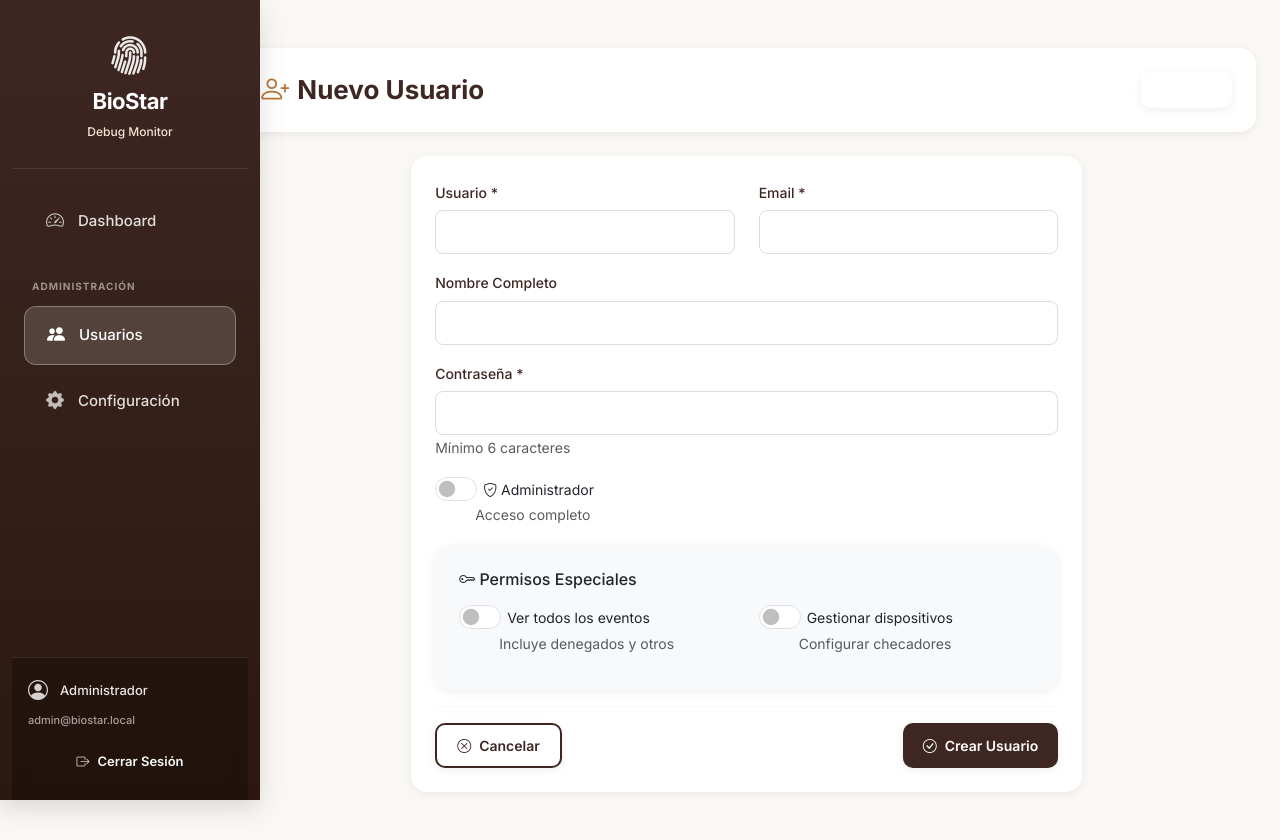
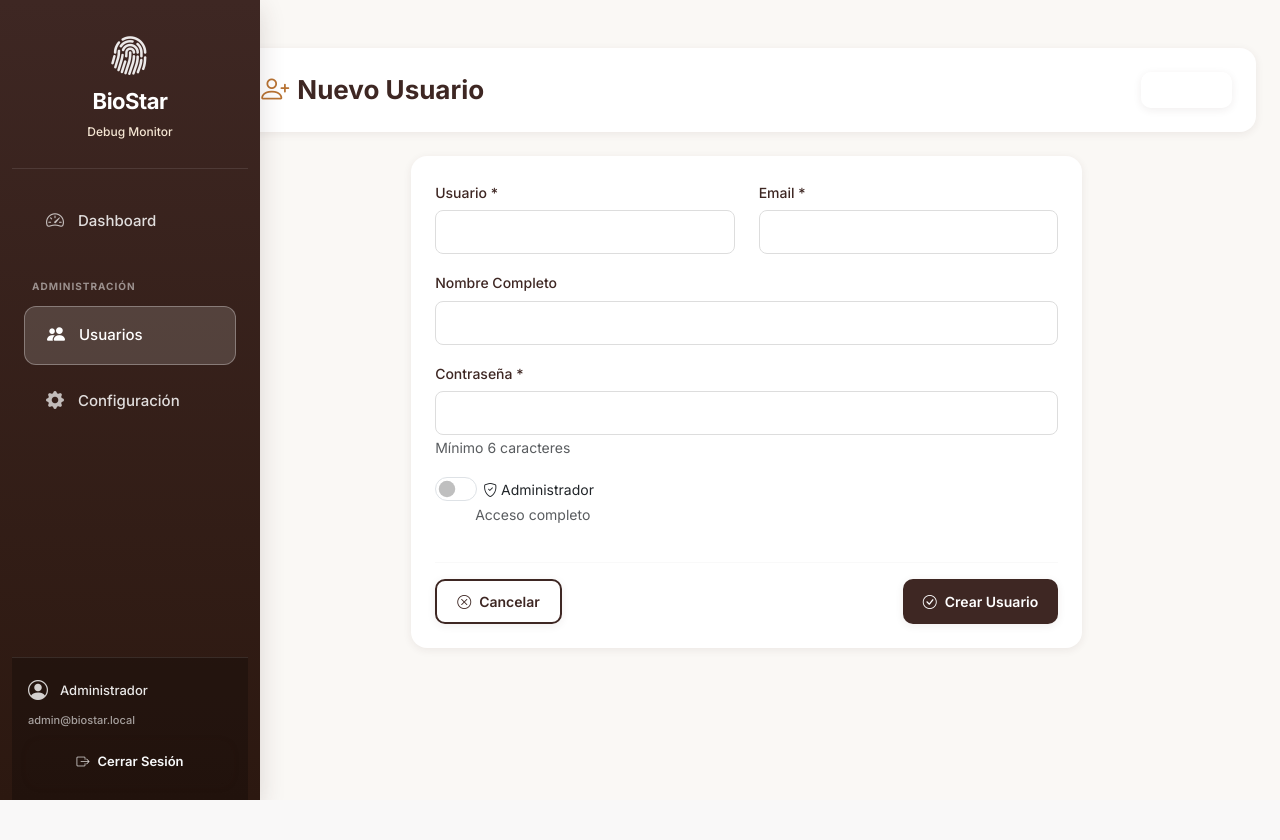
Before and after one commit to ezraidenn/DEBUGBI0, a Flask app: page /users/create in a window 1280 px wide. After the commit the page ends 800 px from the top, so only its background shows below. Run offline with Flask 3, Linux system fonts and the light colour scheme; a user stored in the database is signed in; some libraries are stand-ins or nearby versions.

Commit message:
Fix: Dispositivos asignados no se mostraban al editar usuario - eliminar permisos especiales

```diff
--- a/webapp/app.py
+++ b/webapp/app.py
@@ -977,8 +977,10 @@ def user_create():
     devices = []
     if monitor:
         devices = monitor.get_all_devices() or []
-        # Enrich with local config
+        # Enrich with local config and convert IDs to int
         for device in devices:
+            if 'id' in device:
+                device['id'] = int(device['id'])
             config = DeviceConfig.query.filter_by(device_id=device.get('id')).first()
             if config and config.alias:
                 device['alias'] = config.alias
@@ -1041,8 +1043,13 @@ def user_edit(user_id):
             if config and config.alias:
                 device['alias'] = config.alias
 
-    # Get assigned device IDs
+    # Get assigned device IDs (as integers)
     assigned_devices = [p.device_id for p in user.device_permissions.all()]
+
+    # Convert device IDs to int for comparison in template
+    for device in devices:
+        if 'id' in device:
+            device['id'] = int(device['id'])
 
     return render_template('user_form.html', user=user, action='edit',
                            devices=devices, assigned_devices=assigned_devices)
--- a/webapp/templates/user_form.html
+++ b/webapp/templates/user_form.html
@@ -76,35 +76,6 @@
                         {% endif %}
                     </div>
 
-                    <!-- Permisos Especiales -->
-                    <div class="card bg-light mb-3">
-                        <div class="card-body">
-                            <h6 class="card-title mb-3"><i class="bi bi-key"></i> Permisos Especiales</h6>
-                            <div class="row">
-                                <div class="col-12 col-md-6 mb-2">
-                                    <div class="form-check form-switch">
-                                        <input class="form-check-input" type="checkbox" id="can_see_all_events" name="can_see_all_events"
-                                               {% if user and user.can_see_all_events %}checked{% endif %}>
-                                        <label class="form-check-label" for="can_see_all_events">
-                                            Ver todos los eventos
-                                        </label>
-                                        <br><small class="text-muted">Incluye denegados y otros</small>
-                                    </div>
-                                </div>
-                                <div class="col-12 col-md-6 mb-2">
-                                    <div class="form-check form-switch">
-                                        <input class="form-check-input" type="checkbox" id="can_manage_devices" name="can_manage_devices"
-                                               {% if user and user.can_manage_devices %}checked{% endif %}>
-                                        <label class="form-check-label" for="can_manage_devices">
-                                            Gestionar dispositivos
-                                        </label>
-                                        <br><small class="text-muted">Configurar checadores</small>
-                                    </div>
-                                </div>
-                            </div>
-                        </div>
-                    </div>
-
                     <!-- Asignación de Dispositivos -->
                     {% if devices %}
                     <div class="card bg-light mb-3">
```
